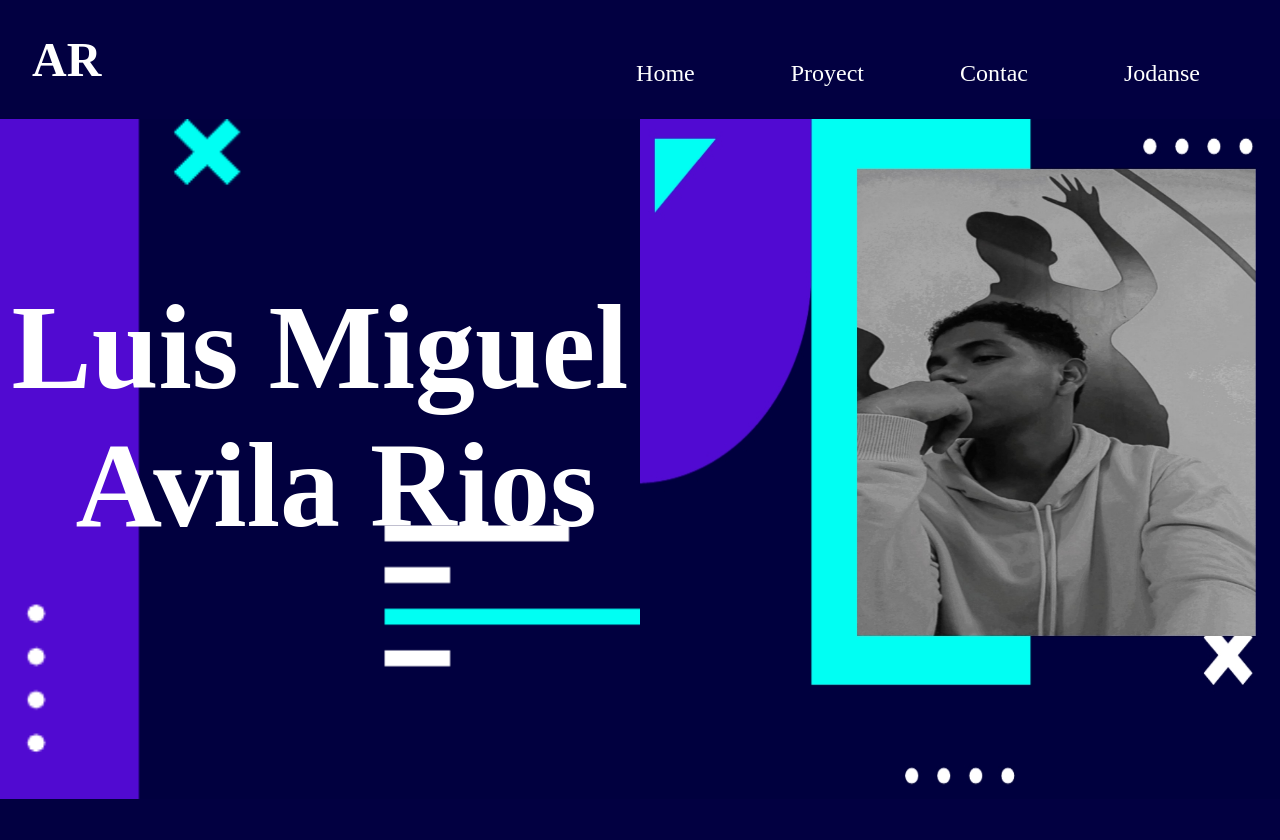
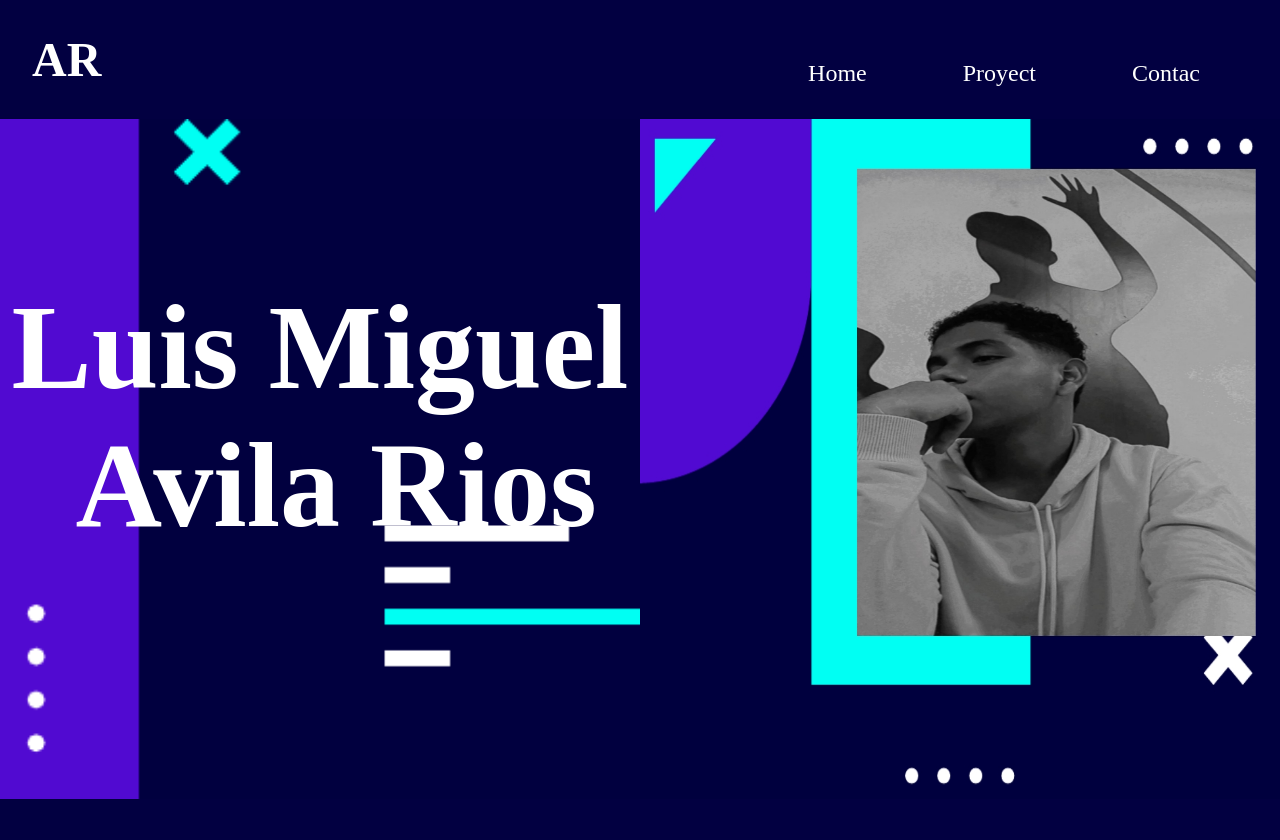
Before and after one commit to MAC3232/portafolio-luis-avila, a plain HTML site: page index.html in a window 1280 px wide. Shown: the top 840 px of the page. Drawn offline with nearby package versions, Linux system fonts and the light colour scheme.

Commit message:
missing option removed

```diff
--- a/index.html
+++ b/index.html
@@ -21,7 +21,6 @@
                 <a href=""><li>Home</li></a>
                 <a href=""><li>Proyect</li></a>
                 <a href=""><li>Contac</li></a>
-                <a href=""><li>Jodanse</li></a>
 
 
 
```
Also changed, not shown: 1 other file.
